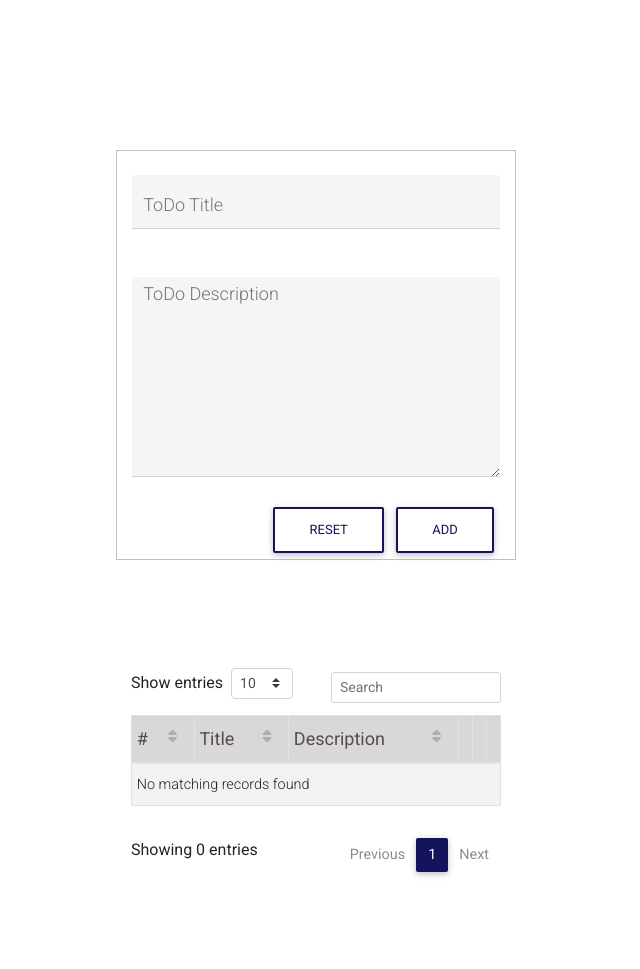
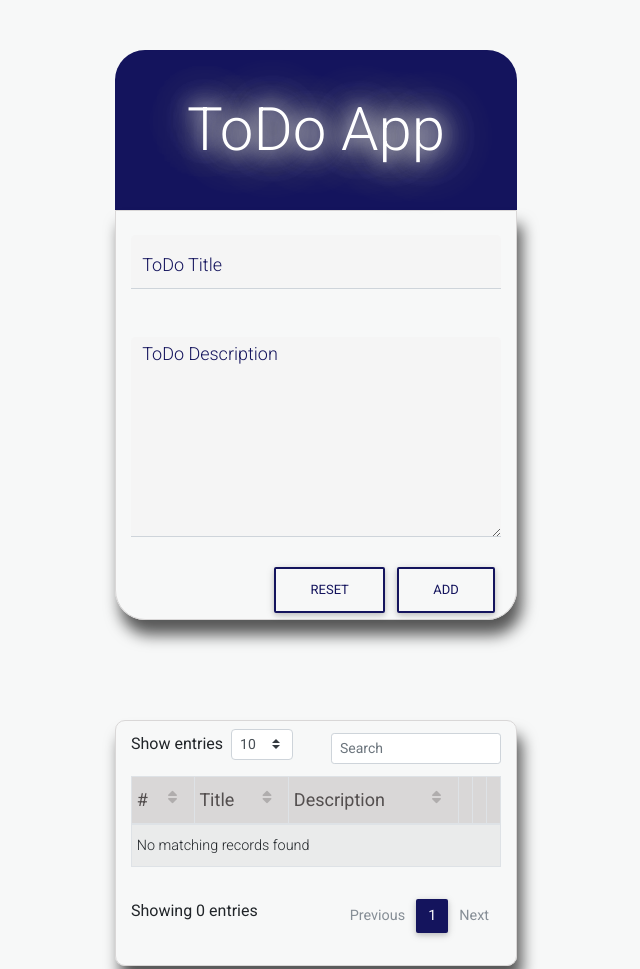
Before and after one commit to aamirpinger/todo-app-client-server-kubernetes, a React app in the folder client/: page / in a window 1280 px wide. Shown: the top 969 px of the page, without its empty margins (324-964 px from the left). Before the commit the page ends 904 px from the top, so only its background shows below. Built offline with nearby package versions, Linux system fonts and the light colour scheme.

Commit message:
todo header added, add todo and list todo styling done

```diff
--- a/client/src/Components/AddTodo/AddTodo.css
+++ b/client/src/Components/AddTodo/AddTodo.css
@@ -1,20 +1,25 @@
 .add-todo-main{
-    border: 1px solid silver;
+    border: 1px solid var(--silver);
+    box-shadow:  5px 15px 15px rgba(0,0,0,0.65);
+    border-bottom-left-radius: 30px;
+    border-bottom-right-radius: 30px;
 }
 
 .md-form label{
     font-size: 18px !important;
+    color: var(--themeOutlineColor)  !important;
 }
 .md-textarea{
     font-size: 18px !important;
     height: 25vh !important;
+    border-bottom: red !important;
 }
 .align-right{
     justify-content: flex-end;
     display: flex;
 }
 .active{
-    transform: translateY(-33px) scale(0.8) !important;
+    transform: translateY(-27px) scale(0.9) !important;
     color: var(--themeOutlineColor) !important;
 }
 .md-form input[type=text]:focus:not([readonly]) + label, .md-form textarea.md-textarea:focus:not([readonly]) + label{
--- a/client/src/Components/App.css
+++ b/client/src/Components/App.css
@@ -1,13 +1,14 @@
 body{
     font-family: Verdana, Geneva, Tahoma, sans-serif;
     color: var(--themeForeColor);
-    font-size: 24px;;
+    font-size: 24px;
+    background-color: rgba(229, 233, 235, 0.3) !important;
 }
 
 .app-main{
     align-self: center;
     justify-self: center;
-    margin-top: 150px;
+    margin-top: 50px;
     justify-content: center;
     align-items: center;
     display: flex;
@@ -17,5 +18,6 @@ body{
 :root {
     --themeForeColor: rgb(83, 78, 78);
     --themeOutlineColor: rgb(20, 20, 93);
+    --themeHeaderColor: white;
     --silver:#d9d7d7;
 }
--- a/client/src/Components/App.js
+++ b/client/src/Components/App.js
@@ -1,6 +1,7 @@
 import React, { Component } from 'react';
 import AddTodo from './AddTodo/AddTodo'
 import ListTodo from './ListTodo/ListTodo'
+import Header from './Header/Header'
 import './App.css'
 import { fillTodoRows } from '../utils/Helper'
 
@@ -41,6 +42,7 @@ class App extends Component {
   render() {
     return (
       <div className="app-main">
+        <Header />
         <AddTodo addTodo={this.addTodo} />
         <ListTodo
           todos={this.state.todos}
--- /dev/null
+++ b/client/src/Components/Header/Header.css
@@ -0,0 +1,31 @@
+.header-main{
+    min-height: 20vh;
+    border-top-left-radius: 30px;
+    border-top-right-radius: 30px;
+    display: flex;
+    justify-content: center;
+    align-items: center;
+    background-color: var(--themeOutlineColor);
+    color: var(--themeHeaderColor);
+    font-size: 60px;
+    font-weight: 100;
+}
+
+
+.glow {
+    /* font-size: 80px; */
+    color: #fff;
+    text-align: center;
+    -webkit-animation: glow 1s ease-in-out infinite alternate;
+    -moz-animation: glow 1s ease-in-out infinite alternate;
+    animation: glow 1s ease-in-out infinite alternate;
+  }
+
+  @keyframes glow {
+    from {
+      text-shadow: 0 0 10px #fff, 0 0 20px #fff, 0 0 30px white, 0 0 40px white, 0 0 50px white, 0 0 60px white, 0 0 70px white;
+    }
+    to {
+      text-shadow: 0 0 20px #fff, 0 0 30px gray, 0 0 40px gray, 0 0 50px gray, 0 0 60px gray, 0 0 70px gray, 0 0 80px gray;
+    }
+  }
--- /dev/null
+++ b/client/src/Components/Header/Header.js
@@ -0,0 +1,11 @@
+import React from 'react';
+import { MDBContainer } from "mdbreact";
+import './Header.css'
+
+export default function Header() {
+    return (
+        <MDBContainer className="header-main glow">
+            ToDo App
+        </MDBContainer>
+    )
+}
--- a/client/src/Components/ListTodo/ListTodo.css
+++ b/client/src/Components/ListTodo/ListTodo.css
@@ -1,5 +1,9 @@
 .todo-table-main{
     margin-top: 100px;
+    margin-bottom: 100px;
+    border-radius: 10px;
+    border: 1px solid var(--silver);
+    box-shadow:  5px 15px 15px rgba(0,0,0,0.65);
 }
 .primary-color-changed{
     color: var(--themeOutlineColor) !important;
```
